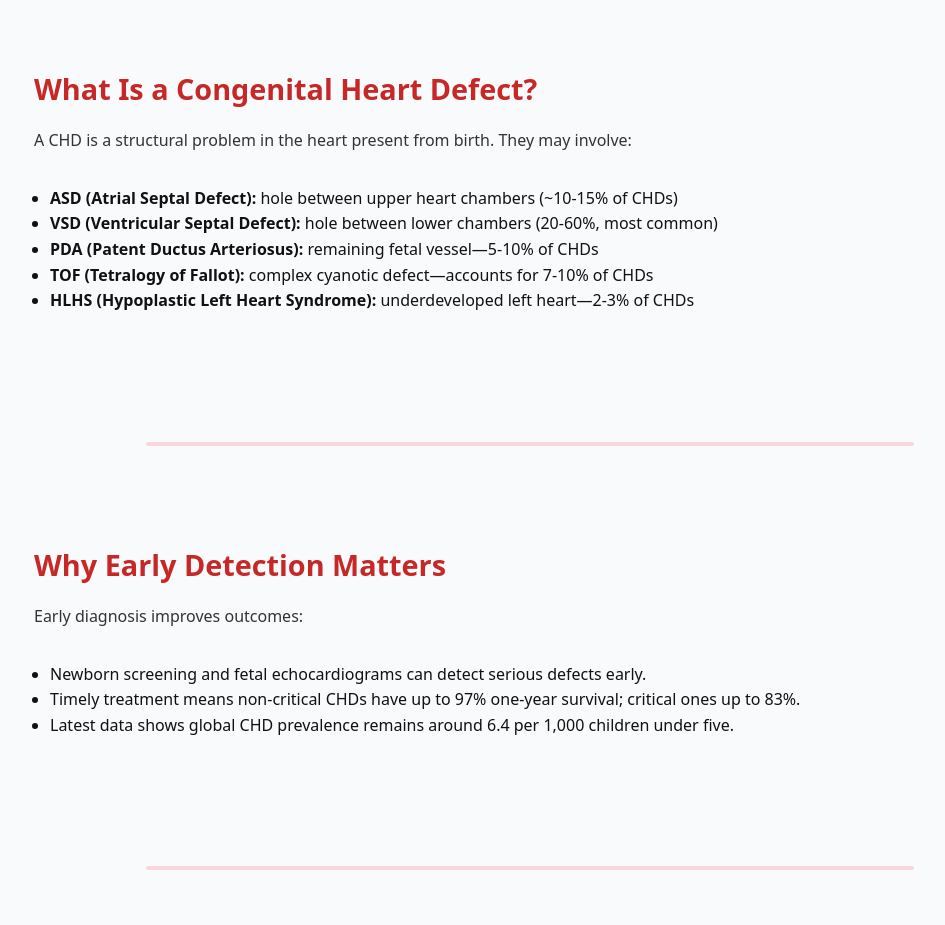
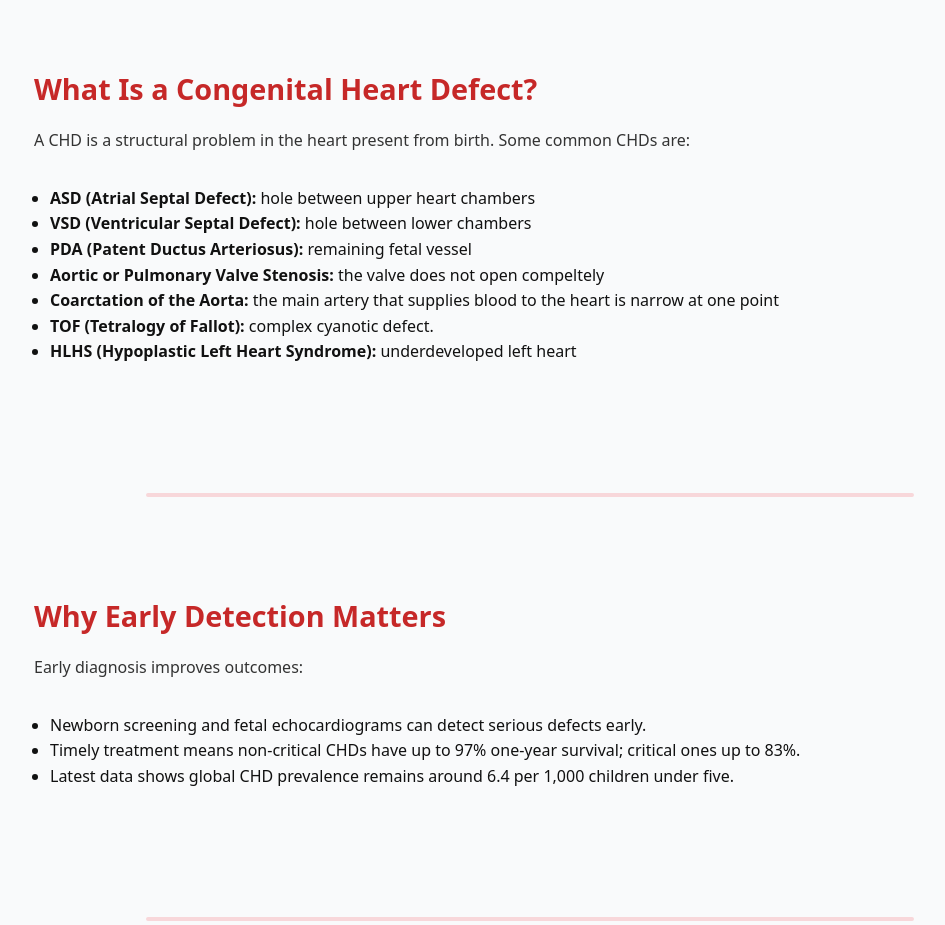
Before and after one commit to Arjun0471/heart, a plain HTML site: page index.html in a window 1280 px wide. Shown: the part 1360-2285 px from the top of the page, without its empty margins (110-1055 px from the left). Drawn offline with Linux system fonts and the light colour scheme.

Commit message:
updating types of chds

```diff
--- a/index.html
+++ b/index.html
@@ -54,13 +54,15 @@
 
     <section class="info-section" id="what">
       <h2>What Is a Congenital Heart Defect?</h2>
-      <p>A CHD is a structural problem in the heart present from birth. They may involve:</p>
+      <p>A CHD is a structural problem in the heart present from birth. Some common CHDs are:</p>
       <ul class="symptom-list">
-        <li><strong>ASD (Atrial Septal Defect):</strong> hole between upper heart chambers (~10-15% of CHDs) </li>
-        <li><strong>VSD (Ventricular Septal Defect):</strong> hole between lower chambers (20-60%, most common) </li>
-        <li><strong>PDA (Patent Ductus Arteriosus):</strong> remaining fetal vessel—5-10% of CHDs </li>
-        <li><strong>TOF (Tetralogy of Fallot):</strong> complex cyanotic defect—accounts for 7-10% of CHDs </li>
-        <li><strong>HLHS (Hypoplastic Left Heart Syndrome):</strong> underdeveloped left heart—2-3% of CHDs </li>
+        <li><strong>ASD (Atrial Septal Defect):</strong> hole between upper heart chambers </li>
+        <li><strong>VSD (Ventricular Septal Defect):</strong> hole between lower chambers </li>
+        <li><strong>PDA (Patent Ductus Arteriosus):</strong> remaining fetal vessel </li>
+        <li><strong>Aortic or Pulmonary Valve Stenosis:</strong> the valve does not open compeltely</li>
+        <li><strong>Coarctation of the Aorta:</strong> the main artery that supplies blood to the heart is narrow at one point </li>
+        <li><strong>TOF (Tetralogy of Fallot):</strong> complex cyanotic defect. </li>
+        <li><strong>HLHS (Hypoplastic Left Heart Syndrome):</strong> underdeveloped left heart </li>
       </ul>
     </section>
 
```
